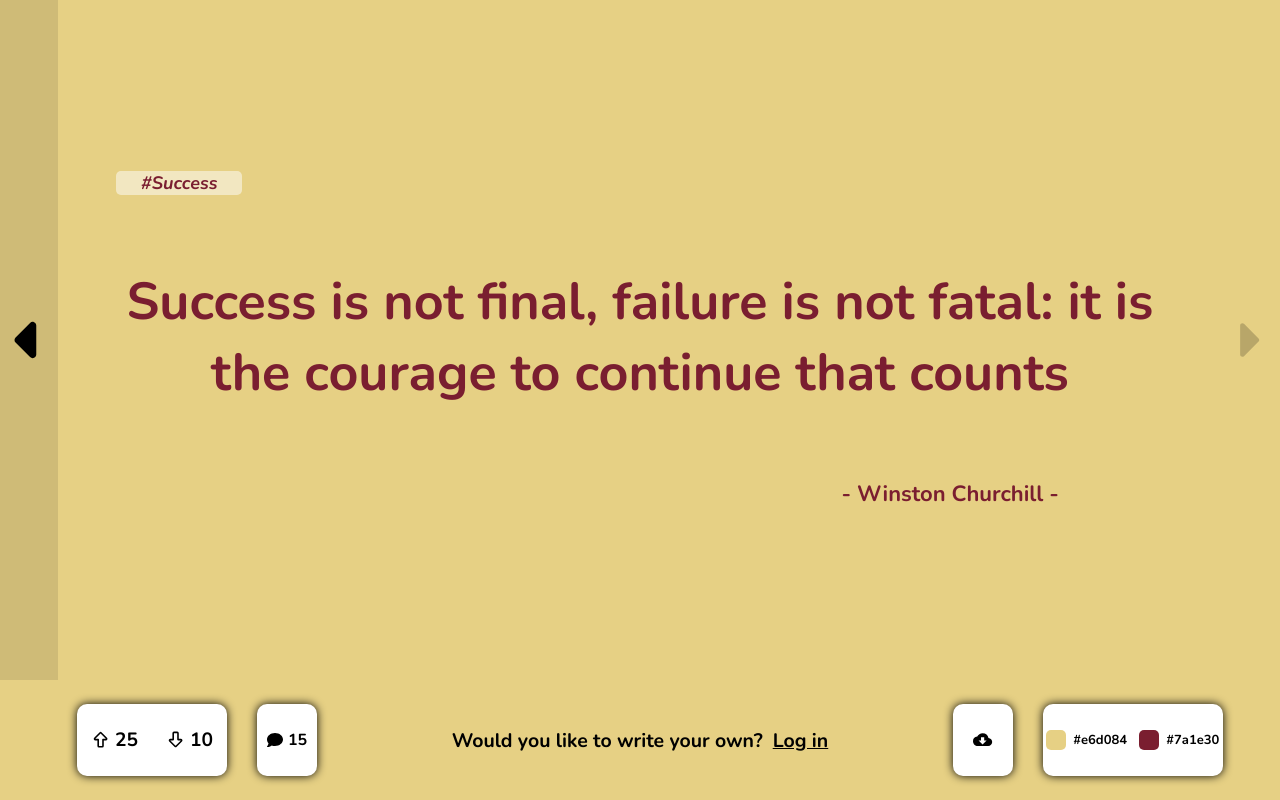
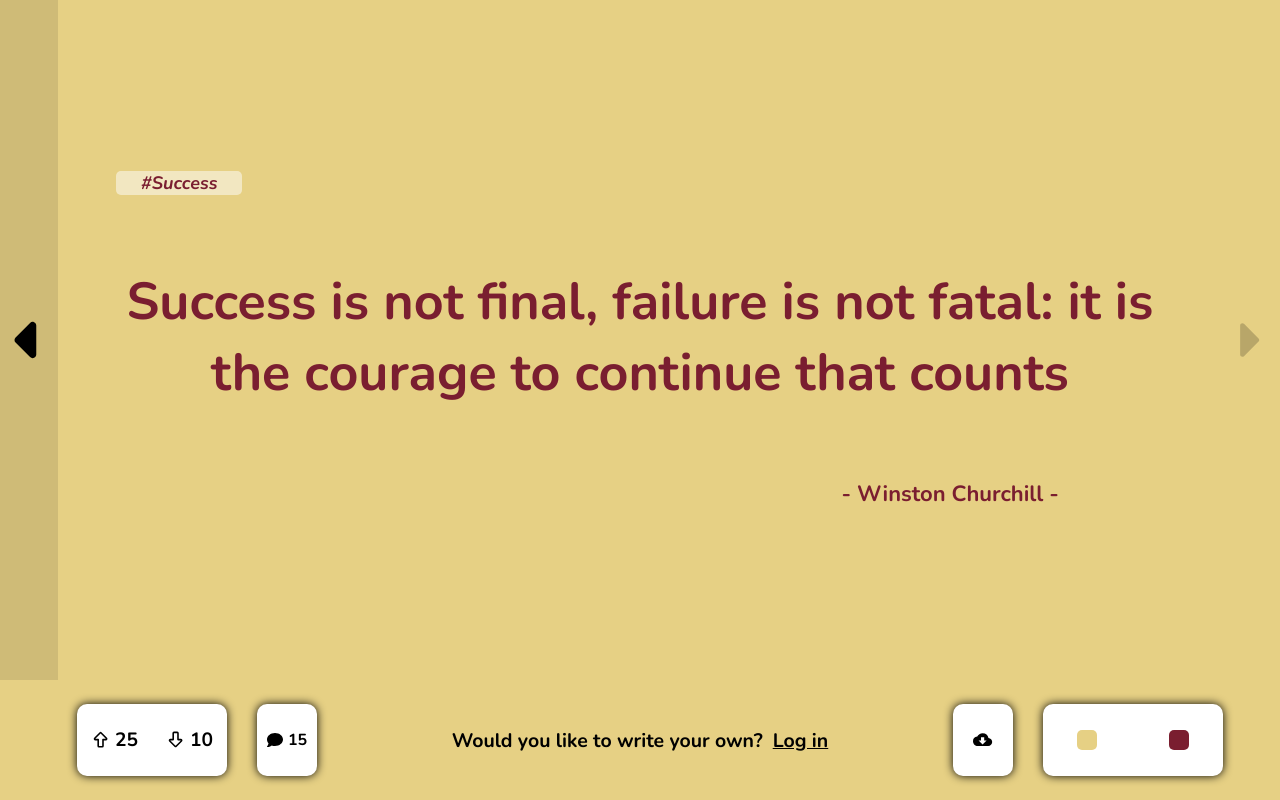
Before and after one commit to MirominaS/quote-web, a React (Vite) app: page / in a window 1280 px wide. Built offline with nearby package versions, Linux system fonts and the light colour scheme.

Commit message:
added title to the color picker

```diff
--- a/src/components/colorPicker/ColorPicker.jsx
+++ b/src/components/colorPicker/ColorPicker.jsx
@@ -44,6 +44,7 @@ const ColorPicker = ({sendColor,initialColor}) => {
   return (
     <div className="color-picker-container">
       <div
+        title={displayColor ? color : initialColor}
         className="color-picker-box"
         style={ displayColor ? {background: `${color}`}: {background:`${initialColor}`}}
         onClick={()=>{
@@ -58,7 +59,7 @@ const ColorPicker = ({sendColor,initialColor}) => {
           </div>
         ) : null}
       </div>
-      <div style={{color:"black"}}>{displayColor ? color : initialColor}</div>
+      {/* <div style={{color:"black"}}>{displayColor ? color : initialColor}</div> */}
 
     </div>
   );
```
